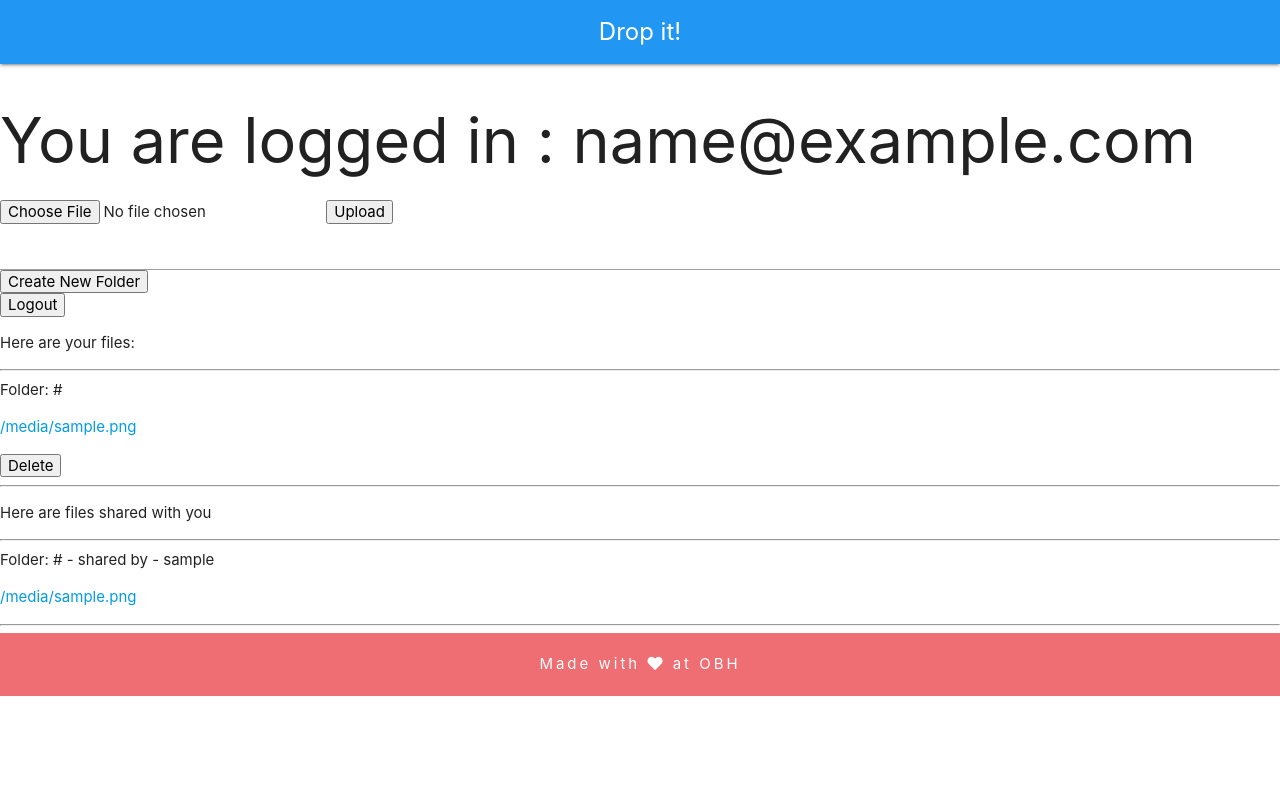
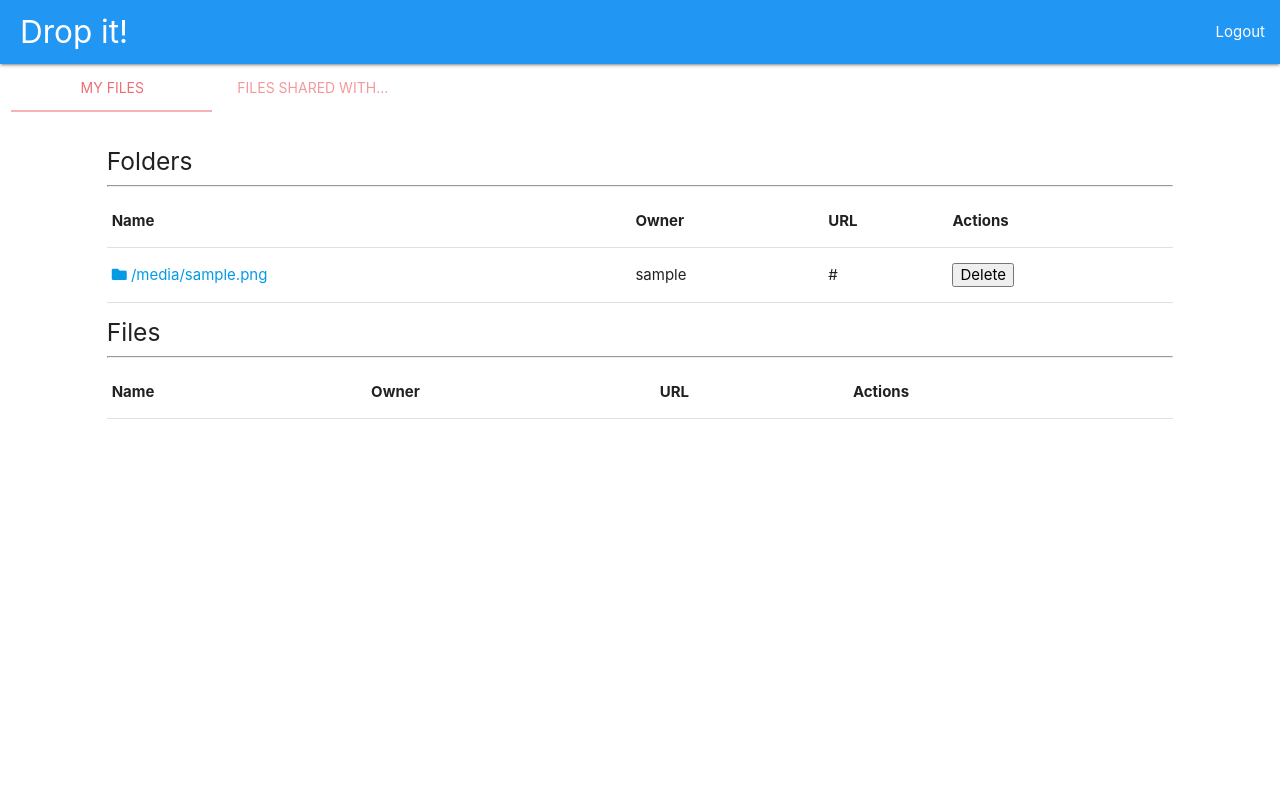
Before and after one commit to shashijangra22/Drop-it, a Flask app: template app/templates/home.html in a window 1280 px wide. Run offline with Flask 2, Linux system fonts and the light colour scheme; tables that the repository leaves empty hold one stand-in row (values such as "Sample post"); the template is opened without the code that fills it: values that come from a table or form of the project are taken from there, most other values are stand-ins (such as "Sample title", 1, 10 or a date in 2020); lists and menus that the app fills with data are empty; some libraries are stand-ins or nearby versions.

Commit message:
UI fixes

```diff
--- a/app/static/styles.css
+++ b/app/static/styles.css
@@ -20,3 +20,10 @@ input{
 label{
   font-size: 0.8rem !important;
 }
+
+@media(min-width: 992px)
+{
+  .brand-logo{
+    padding-left: 20px !important;
+  }
+}
--- a/app/templates/base.html
+++ b/app/templates/base.html
@@ -58,17 +58,7 @@
 	      </div>
 	    </div>
 	</div>
-	<div class="navbar-fixed">
-	  <nav class="blue">
-	    <div class="nav-wrapper">
-	      <a style="font-size: 24px;" href="{{url_for('home')}}" class="brand-logo center">Drop it!</a>
-		</div>
-	  </nav>
-	</div>
 	{% block content %}{% endblock %}
-	<footer class="page-footer">
-	    Made with <i class="fa fa-heart"></i> at OBH
-	</footer>
 </body>
 <!-- Compiled and minified JavaScript -->
     <script src="https://code.jquery.com/jquery-3.3.1.min.js"
--- a/app/templates/home.html
+++ b/app/templates/home.html
@@ -1,35 +1,94 @@
 {% extends "base.html" %}
 
 {% block content %}
-	<div id="body">
-		<h1>You are logged in : {{ user.email }}</h1>
+<header>
+	<div class="navbar-fixed">
+		<nav class="blue">
+		    <div class="nav-wrapper">
+		      <a href="{{url_for('home')}}" class="brand-logo">Drop it!</a>
+		      <a href="#" data-target="mobile-demo" class="sidenav-trigger"><i class="material-icons">menu</i></a>
+		      <ul class="right hide-on-med-and-down">
+		        <li><a href="{{ url_for('logout') }}">Logout</a></li>
+		      </ul>
+		    </div>
+		  </nav>
+	</div>
+	<ul class="sidenav" id="mobile-demo">
+	    <li><a href="{{ url_for('logout') }}">Logout</a></li>
+	</ul>
+</header>
+<main>
+	<div>
+		<div class="row">
+		    <div class="col m4">
+		      <ul class="tabs">
+		        <li class="tab col m6"><a class="active" href="#myFilesSection">My Files</a></li>
+		        <li class="tab col m6"><a href="#sharedFilesSection">Files Shared with me</a></li>
+		      </ul>
+		    </div>
+		  </div>
+		<div class="row">
+			<div class="col s10 offset-s1">
+				<!-- <div id="uploadSection" class="section">
 					<form id="uploadForm" action="upload" method="post" enctype="multipart/form-data">
 						<input type="file" name="inputFile">
 						<button type="submit">Upload</button>
 						<input id="folderName" type="text" name="folderName">
 						<button type="submit">Create New Folder</button>
 					</form>
-		<form action="/logout">
-			<button>Logout</button>
-		</form>
-		<p>Here are your files:</p>
+				</div> -->
+				<div id="myFilesSection" class="row">
+					<h5>Folders</h5>
 					<hr>
+					<table>
+				        <thead>
+				          <tr>
+				              <th>Name</th>
+				              <th>Owner</th>
+				              <th>URL</th>
+				              <th>Actions</th>
+				          </tr>
+				        </thead>
+				        <tbody>
 				        	{% for item in myFiles %}
-			<div id="{{ item.id }}" class="filePost">
 				        		{% if item.isFile %}
-					File: {{ item.url }}
 				        		{% else %}
-					Folder: {{ item.url }}
+				        			<tr id="{{ item.id }}" class="filePost">
+							            <td><a class="openFileBtn" href="{{ item.url }}/{{ item.filename }}"><i class="fas fa-folder"></i> {{ item.filename }}</a></td>
+							            <td>{{item.owner.username}}</td>
+							            <td>{{item.url}}</td>
+							            <td><button class="delBtn">Delete</button></td>
+							          </tr>
 				        		{% endif %}
-				<a class="openFileBtn" href="{{ item.url }}/{{ item.filename }}"><p>{{ item.filename }}</p></a>
-				<button class="delBtn">Delete</button>
-				{% if item.isFile %}
-					<input type="text">
-					<button class="shareBtn" >Share</button>
+				        	{% endfor %}
+				        </tbody>
+				      </table>
+				      <h5>Files</h5>
+						<hr>
+						<table>
+					        <thead>
+					          <tr>
+					              <th>Name</th>
+					              <th>Owner</th>
+					              <th>URL</th>
+					              <th>Actions</th>
+					          </tr>
+					        </thead>
+					        <tbody>
+					        	{% for item in myFiles %}
+					        		{%  if item.isFile %}
+					        			<tr id="{{ item.id }}" class="filePost">
+								            <td><a class="openFileBtn" href="{{ item.url }}/{{ item.filename }}"><i class="fas fa-file"></i> {{ item.filename }}</a></td>
+								            <td>{{item.owner.username}}</td>
+								            <td>{{item.url}}</td>
+								            <td><button class="delBtn">Delete</button><button>Share</button></td>
+								          </tr>
 					        		{% endif %}
-				<hr>
+					        	{% endfor %}
+					        </tbody>
+					      </table>
 				</div>
-		{% endfor %}
+				<div id="sharedFilesSection" class="row">
 					<p>Here are files shared with you</p>
 					<hr>
 					{% for item in sharedFiles %}
@@ -45,10 +104,20 @@
 						</div>
 					{% endfor %}
 				</div>
+			</div>
+		</div>
+	</div>
+</main>
 {% endblock %}
 {% block scripts %}
 <script type="text/javascript">
-		var el=$('#body');
+
+	$(document).ready(function(){
+	    $('.sidenav').sidenav();
+	    $('.tabs').tabs();
+	  });
+
+		var el=$('main');
 		delBtn=el.find('.delBtn');
 		shareBtn=el.find('.shareBtn');
 		delBtn.on('click',deleteFile);
@@ -90,7 +159,7 @@
 		}
 
 		function deleteFile(event) {
-			$div=$(this).parent();
+			$div=$(this).closest('tr');
 			fileID=$div.attr('id');
 			$.ajax({
 				url:"/deleteFile/"+fileID,
```
Also changed, not shown: app/templates/login.html (+16 -8 lines). Lines whose indentation alone changed are shown as unchanged.
